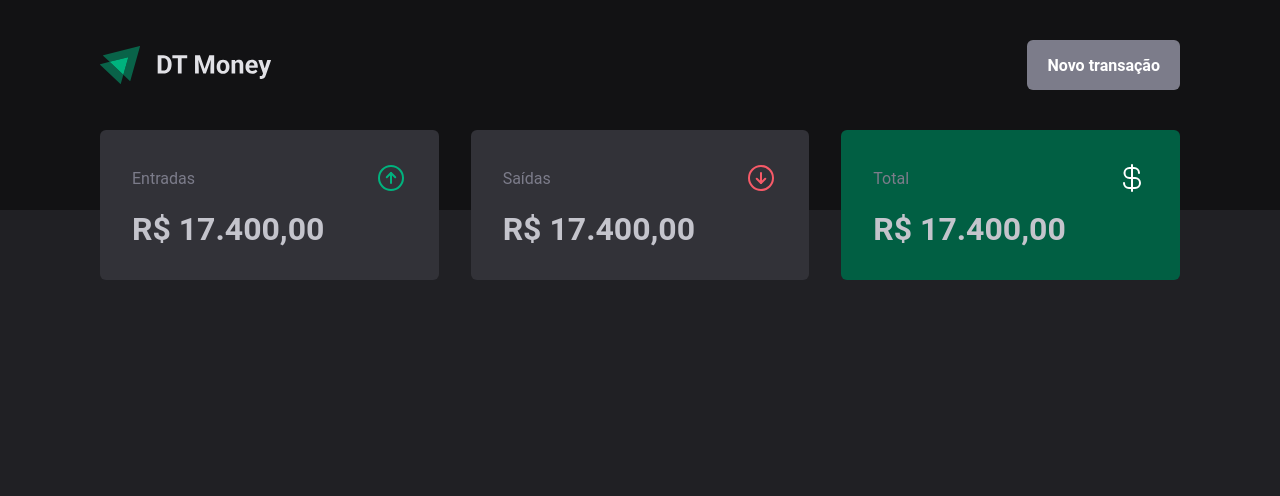
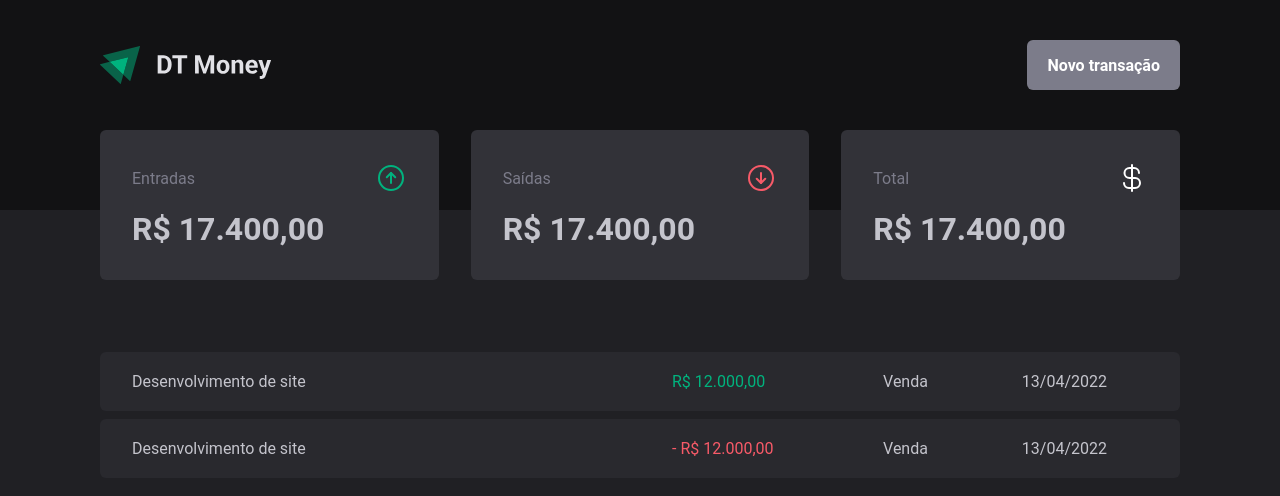
Before and after one commit to Luisgustavom1/react-performace, a React app: page / in a window 1280 px wide. Shown: the top 496 px of the page. Built offline with nearby package versions, Linux system fonts and the light colour scheme; the HTML template or start-up script is replaced by a standard one.

Commit message:
Transactions table

```diff
--- a/src/components/Summary/styles.ts
+++ b/src/components/Summary/styles.ts
@@ -14,7 +14,7 @@
 `
 
 interface SummaryCardProps {
-  variant?: 'primary' | 'secondary'
+  variant?: 'income' | 'outcome'
 }
 
 export const SummaryCard = styled.div<SummaryCardProps>`
@@ -35,7 +35,7 @@
     font-size: 2rem;
   }
 
-  ${props => props.variant === 'secondary' && css`
+  ${props => props.variant === 'outcome' && css`
     background: ${props.theme.colors['green-700']};
   `}
 `
--- a/src/pages/Transactions/index.tsx
+++ b/src/pages/Transactions/index.tsx
@@ -1,12 +1,39 @@
 import Header from "../../components/Header";
 import { Summary } from "../../components/Summary";
+import {
+  PriceHighLight,
+  TransactionsContainer,
+  TransactionsTable,
+} from "./styles";
 
 export const Transactions = () => {
-
-return (
+  return (
     <div>
       <Header />
       <Summary />
+
+      <TransactionsContainer>
+        <TransactionsTable>
+          <tbody>
+            <tr>
+              <td width="50%">Desenvolvimento de site</td>
+              <td>
+                <PriceHighLight variant="income">R$ 12.000,00</PriceHighLight>
+              </td>
+              <td>Venda</td>
+              <td>13/04/2022</td>
+            </tr>
+            <tr>
+              <td width="50%">Desenvolvimento de site</td>
+              <td>
+                <PriceHighLight variant="outcome">- R$ 12.000,00</PriceHighLight>
+              </td>
+              <td>Venda</td>
+              <td>13/04/2022</td>
+            </tr>
+          </tbody>
+        </TransactionsTable>
+      </TransactionsContainer>
     </div>
   );
 };
--- a/src/pages/Transactions/styles.ts
+++ b/src/pages/Transactions/styles.ts
@@ -0,0 +1,36 @@
+import styled from "styled-components";
+
+export const TransactionsContainer = styled.main`
+  width: 100%;
+  max-width: 1128px;
+  margin: 4rem auto 0;
+  padding: 0 1.5rem;
+`
+
+export const TransactionsTable = styled.table`
+  width: 100%;
+  border-collapse: separate;
+  border-spacing: 0 0.5rem;
+  // margin-top: 1.5rem;
+
+  td {
+    padding: 1.25rem 2rem;
+    background: ${props => props.theme.colors['gray-700']};
+
+    &:first-child {
+      border-radius: 6px 0 0 6px;
+    }
+
+    &:last-child {
+      border-radius: 0 6px 6px 0;
+    }
+  }
+`
+
+interface PriceHighLightProps {
+  variant: 'income' | 'outcome';
+}
+
+export const PriceHighLight = styled.span<PriceHighLightProps>`
+  color: ${props => props.theme.colors[props.variant === 'income' ? 'green-300' : 'red-300']}
+`;
--- a/src/styles/theme/default.ts
+++ b/src/styles/theme/default.ts
@@ -15,6 +15,7 @@
     'green-500': '#00875F',
     'green-700': '#015F43',
 
+    'red-300': '#F75A68',
     'red-500': '#AB222E',
     'red-700': '#7A1921',
 
```
